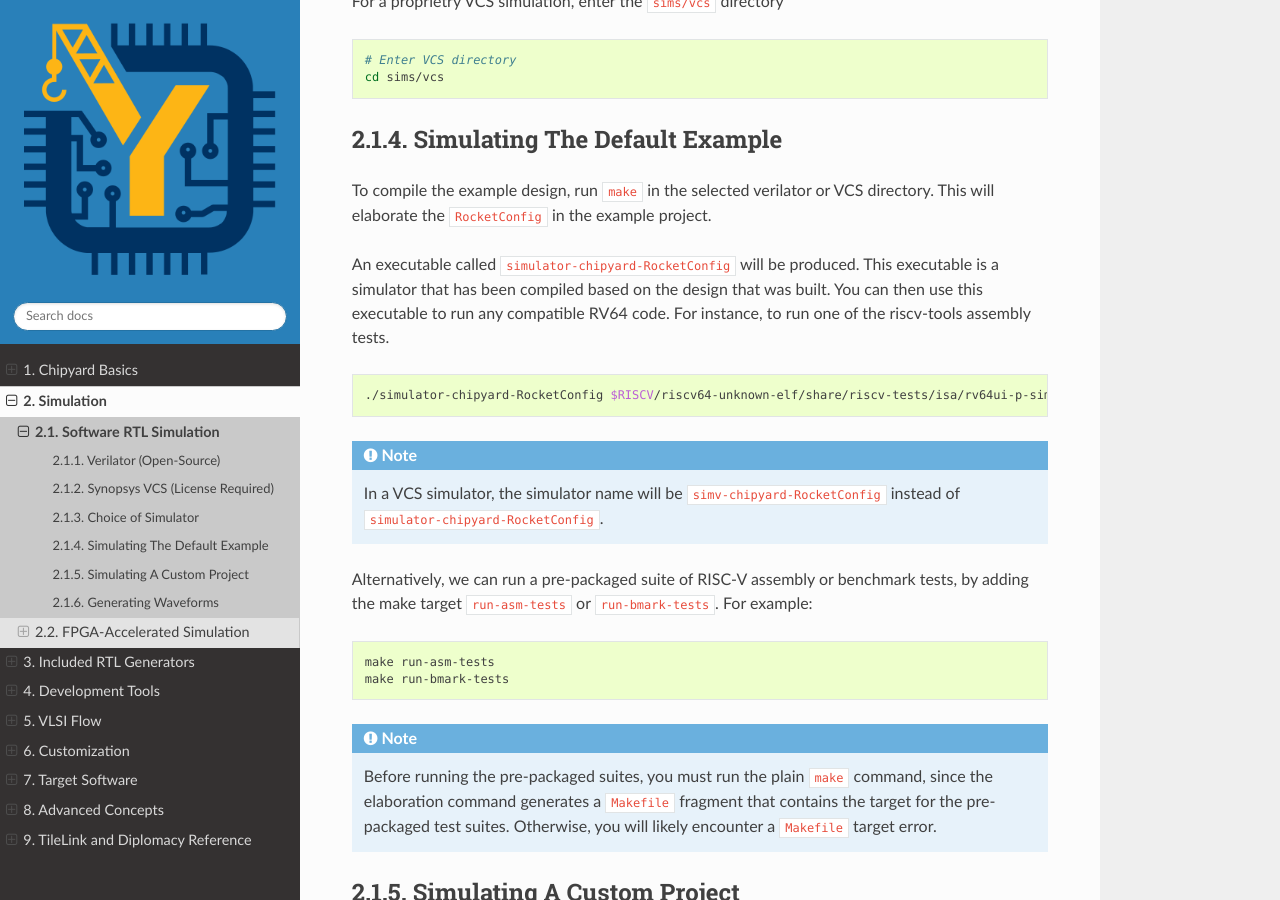
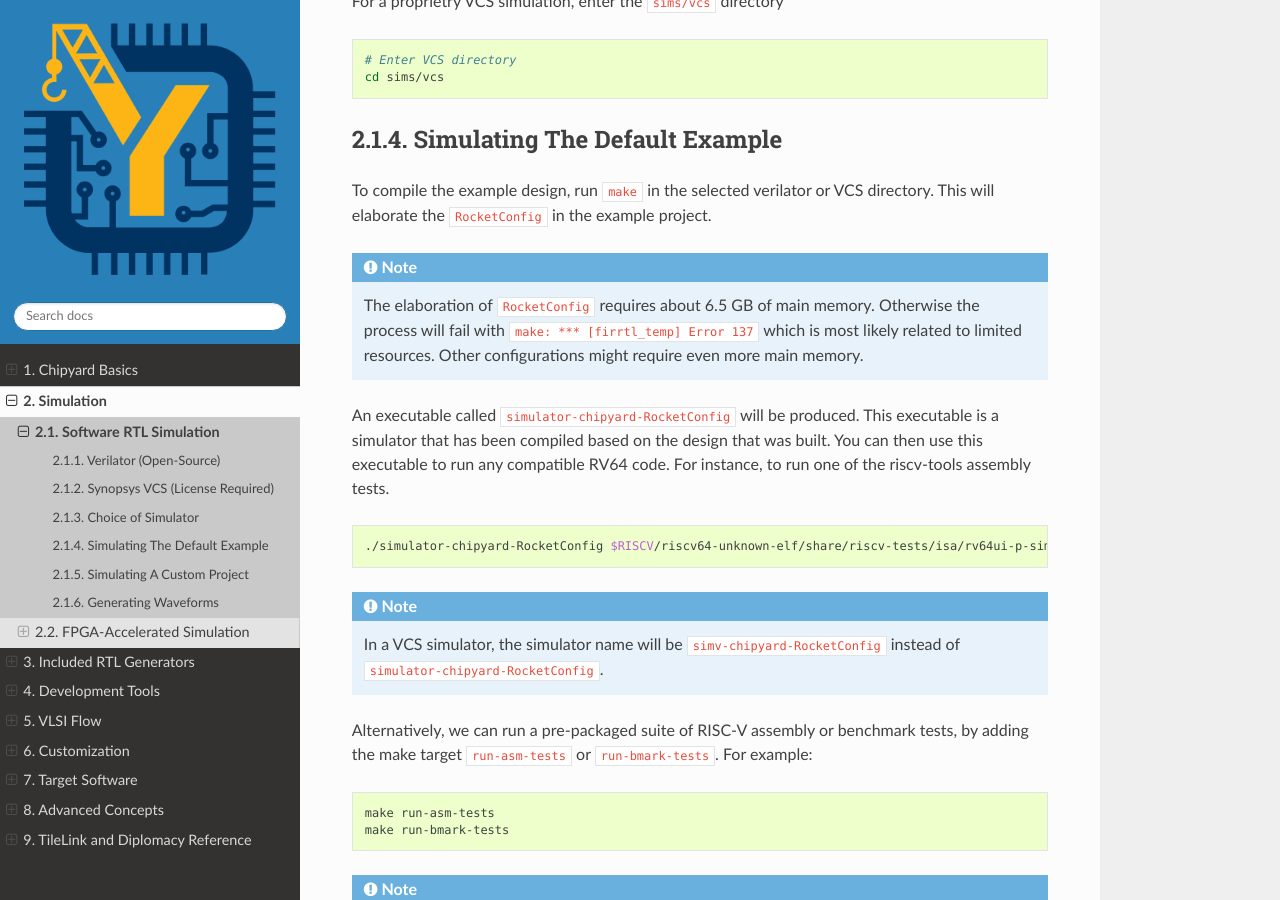
Before and after one commit to ucb-bar/chipyard, a Sphinx documentation site: the page built from docs/Simulation/Software-RTL-Simulation.rst, in a window 1280 px wide and 900 px high, scrolled down 735 px. Built offline with Sphinx 7.4.7 and the Read the Docs theme 2.0.0, drawn with Linux system fonts in a browser that asks for light colours.

Commit message:
Added note about resource usage during elaboration to docs (#517)
On computers with limited resources (like main memory) the elaboration will fail with the message 'make: *** [firrtl_temp] Error 137'. Since no further explaination of the error is given, its meaning should be mentioned in the docs.

```diff
--- a/docs/Simulation/Software-RTL-Simulation.rst
+++ b/docs/Simulation/Software-RTL-Simulation.rst
@@ -48,6 +48,8 @@ Simulating The Default Example
 
 To compile the example design, run ``make`` in the selected verilator or VCS directory.
 This will elaborate the ``RocketConfig`` in the example project.
+
+.. Note:: The elaboration of ``RocketConfig`` requires about 6.5 GB of main memory. Otherwise the process will fail with ``make: *** [firrtl_temp] Error 137`` which is most likely related to limited resources. Other configurations might require even more main memory.
 
 An executable called ``simulator-chipyard-RocketConfig`` will be produced.
 This executable is a simulator that has been compiled based on the design that was built.
```
